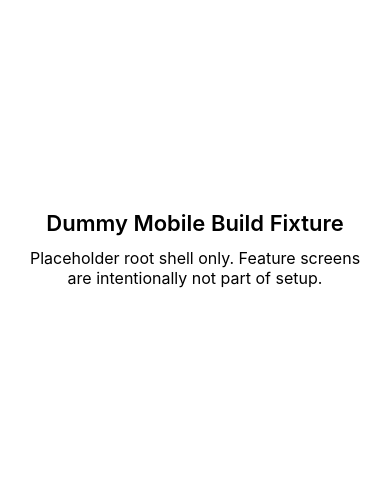
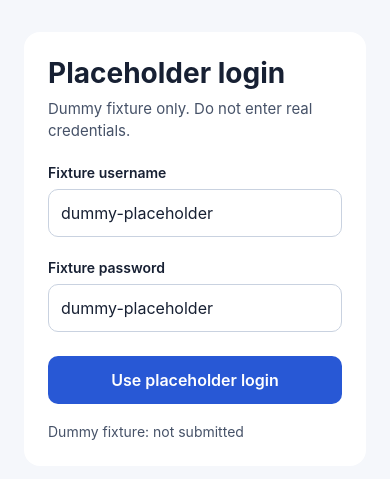
Before and after one commit to TusharMicro135/webapp-mobile, a React Native app: screen / in a window 390 px wide. Shown: the part 173-652 px from the top of the page. Built offline with nearby package versions, Linux system fonts and the light colour scheme.

Commit message:
MOB-1 register the fixture login screen in the mobile app

```diff
--- a/App.js
+++ b/App.js
@@ -1,20 +1,15 @@
 import React from 'react';
-import {SafeAreaView, StyleSheet, Text, View} from 'react-native';
+import {SafeAreaView, StyleSheet} from 'react-native';
+import AppNavigator from './src/navigation';
 
 export default function App() {
   return (
     <SafeAreaView style={styles.page}>
-      <View style={styles.shell}>
-        <Text accessibilityRole="header" style={styles.title}>Dummy Mobile Build Fixture</Text>
-        <Text style={styles.body}>Placeholder root shell only. Feature screens are intentionally not part of setup.</Text>
-      </View>
+      <AppNavigator />
     </SafeAreaView>
   );
 }
 
 const styles = StyleSheet.create({
-  page: {flex: 1},
-  shell: {flex: 1, alignItems: 'center', justifyContent: 'center', padding: 24},
-  title: {fontSize: 22, fontWeight: '600', marginBottom: 12},
-  body: {fontSize: 16, textAlign: 'center'},
+  page: {flex: 1, backgroundColor: '#f5f7fb'},
 });
```
